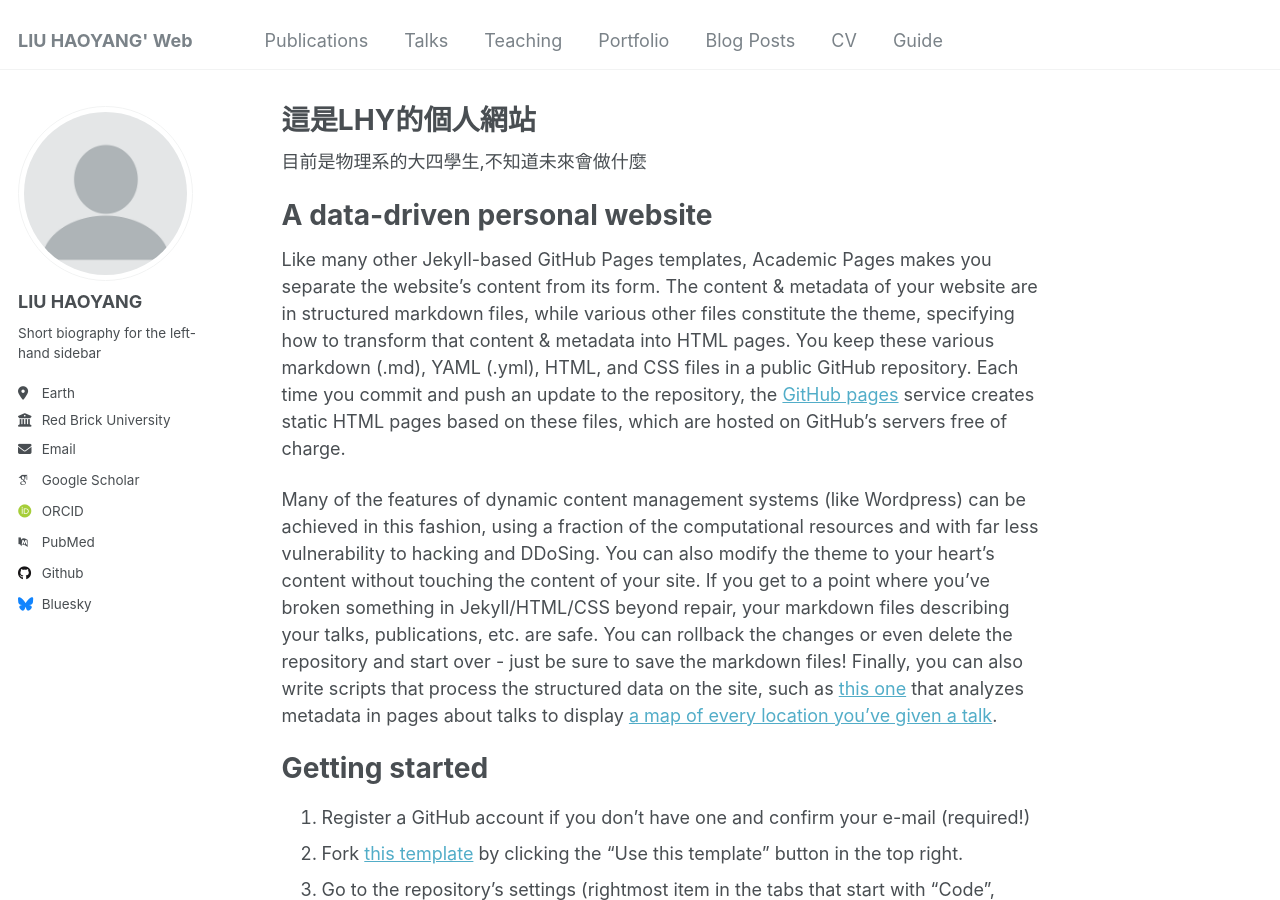
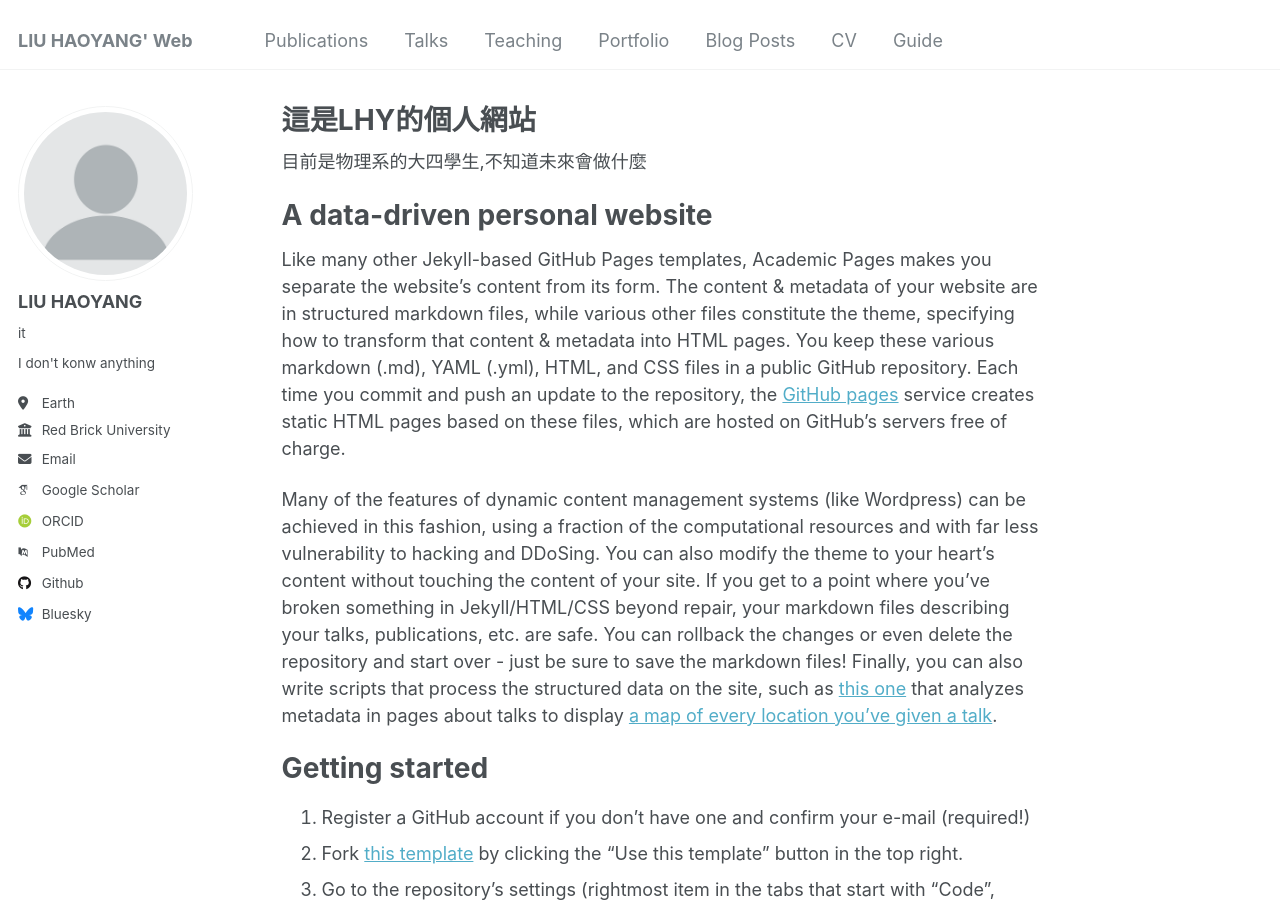
Before and after one commit to LHY-in-universe/LHY-in-universe.github.io, a Jekyll site: the page built from _pages/about.md, in a window 1280 px wide and 900 px high. Built offline with Jekyll 4.4.1, drawn with Linux system fonts in a browser that asks for light colours; some web fonts are replaced.

Commit message:
Update _config.yml

```diff
--- a/_config.yml
+++ b/_config.yml
@@ -23,12 +23,12 @@ author:
   # Biographic information
   avatar           : "profile.png"
   name             : "LIU HAOYANG"
-  pronouns         : # example: "she/her"
-  bio              : "Short biography for the left-hand sidebar"
+  pronouns         :  "it"
+  bio              : "I don't konw anything"
   location         : "Earth"
   employer         : "Red Brick University"
   uri              : # URL
-  email            : "none@example.org"
+  email            : "lhy200415@icloud.com"
 
   # Academic websites
   arxiv            : # URL - Update with the correct link to your profile
```
